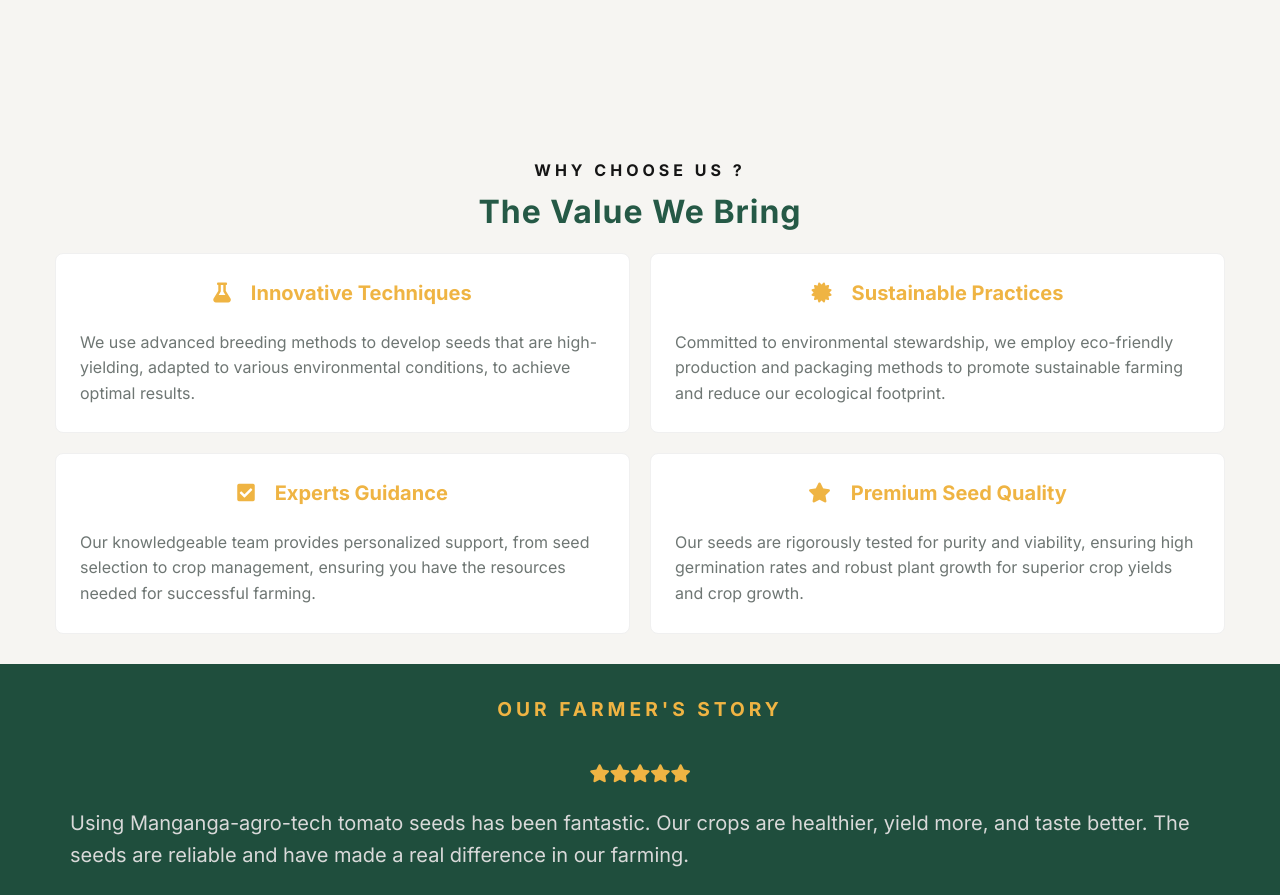
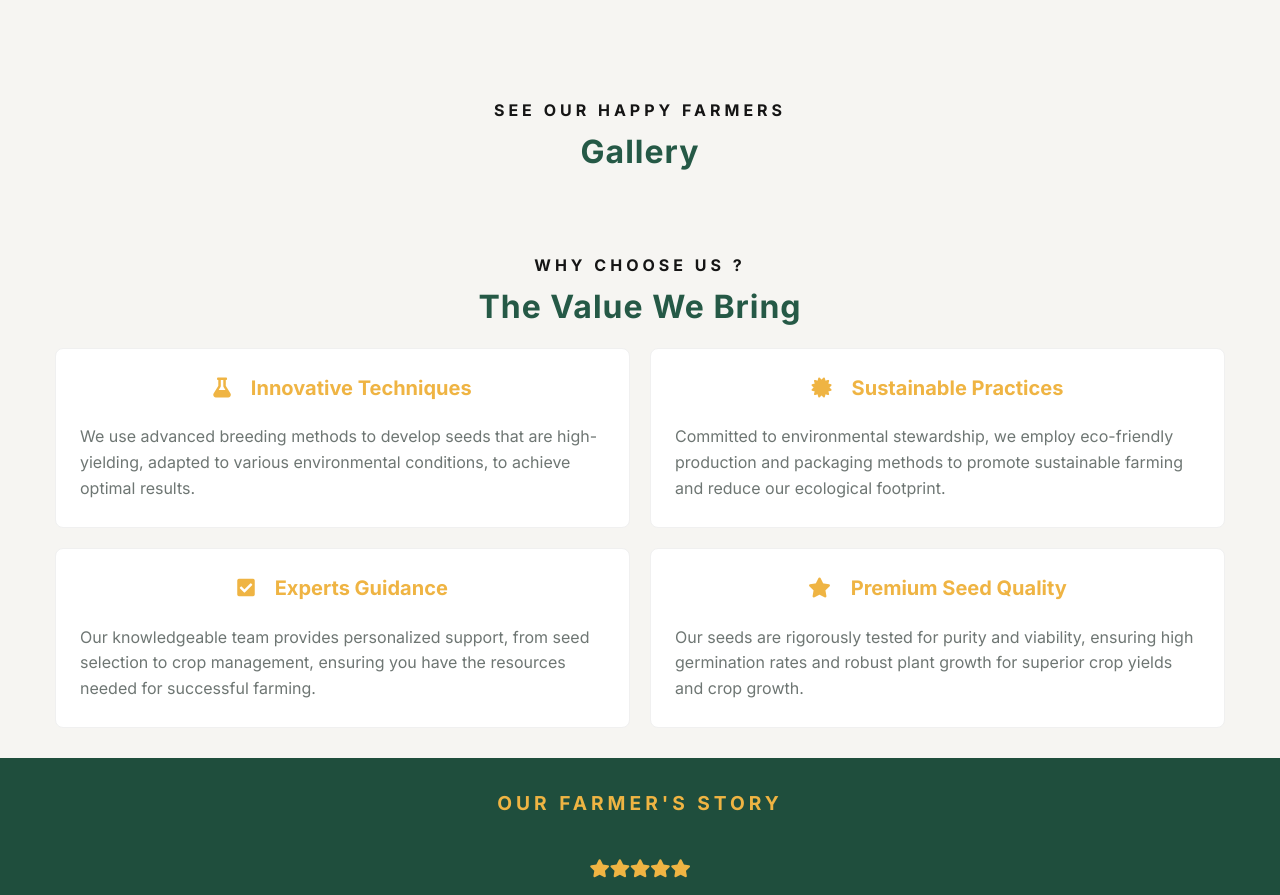
Before and after one commit to SambhajiShinde1234/farming-website, a React (Vite) app: page / in a window 1280 px wide. Shown: the part 2204-3099 px from the top of the page. Built offline with nearby package versions, Linux system fonts and the light colour scheme.

Commit message:
update gallery

```diff
--- a/src/Pages/Gallery.jsx
+++ b/src/Pages/Gallery.jsx
@@ -4,6 +4,8 @@ const Gallery = () => {
   return (
     <div className='containerBg'>
         <div className='container-fluid'>
+            <p className='subTitleSpacing'>See Our Happy Farmers</p>
+            <h3 className='titleSpacing'>Gallery</h3>
 
         </div>
     </div>
```
